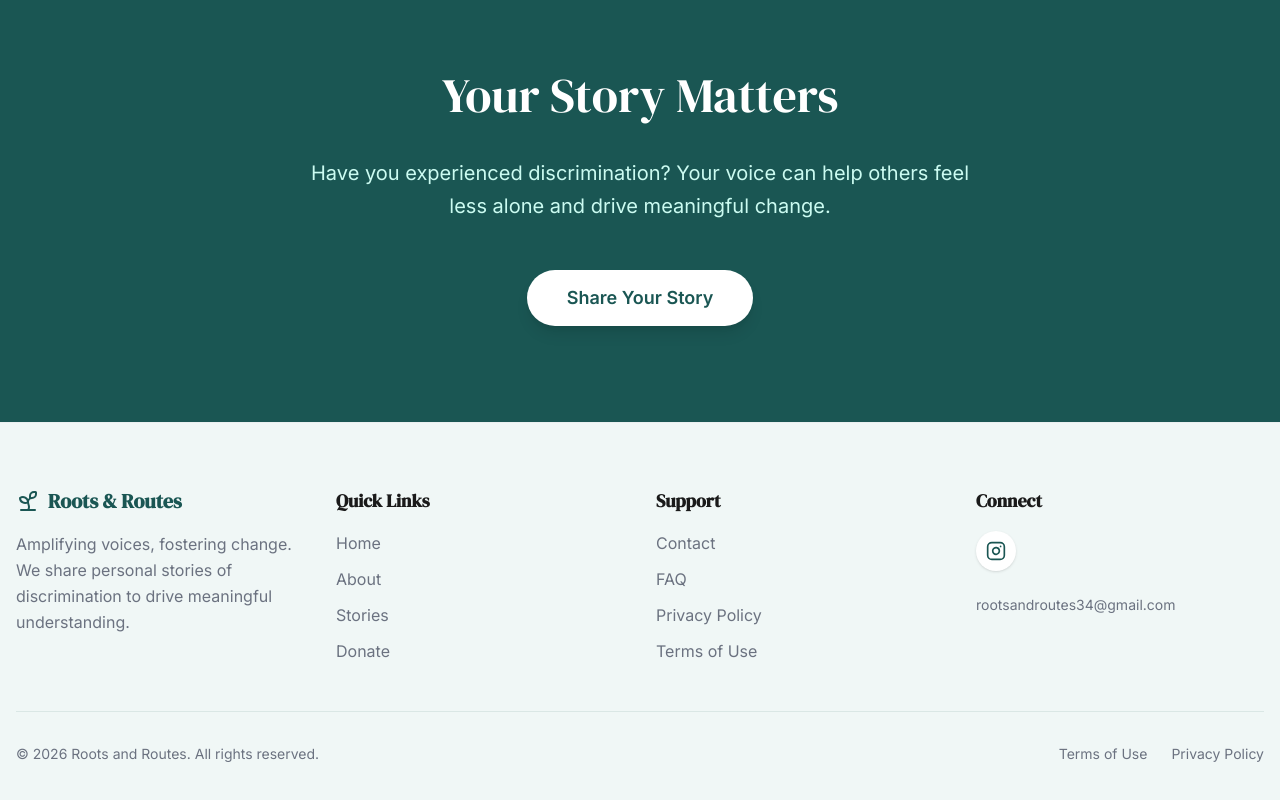
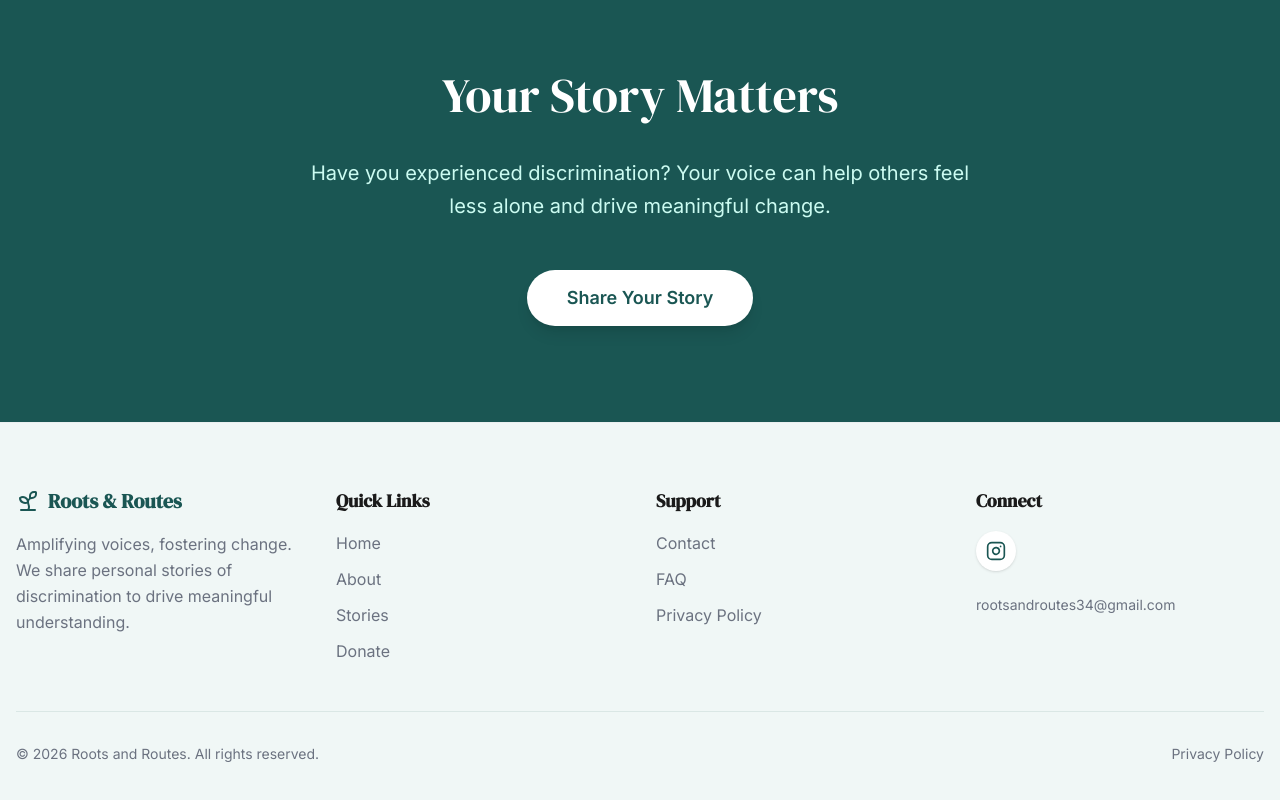
Before and after one commit to BurhanCantCode/RootsAndRoutes, a Next.js app: page / in a window 1280 px wide. Shown: the part 2072-2872 px from the top of the page. Built offline with nearby package versions, Linux system fonts and the light colour scheme; no server answers; the database is empty.

Commit message:
refactor: Remove Terms of Use link from footer and update support section links

```diff
--- a/components/layout/Footer.tsx
+++ b/components/layout/Footer.tsx
@@ -50,7 +50,7 @@ export function Footer() {
                     <div>
                         <h3 className="font-serif text-lg font-semibold mb-4 text-foreground">Support</h3>
                         <ul className="space-y-3">
-                            {['Contact', 'FAQ', 'Privacy Policy', 'Terms of Use'].map((item) => (
+                            {['Contact', 'FAQ', 'Privacy Policy'].map((item) => (
                                 <li key={item}>
                                     <Link
                                         href={`/${item.toLowerCase().replace(' ', '-')}`}
@@ -80,7 +80,6 @@ export function Footer() {
                 <div className="pt-8 border-t border-primary/10 flex flex-col md:flex-row justify-between items-center gap-4 text-sm text-muted-foreground">
                     <p>© {currentYear} Roots and Routes. All rights reserved.</p>
                     <div className="flex gap-6">
-                        <Link href="/terms-of-use" className="hover:text-primary">Terms of Use</Link>
                         <Link href="/privacy" className="hover:text-primary">Privacy Policy</Link>
                     </div>
                 </div>
```
